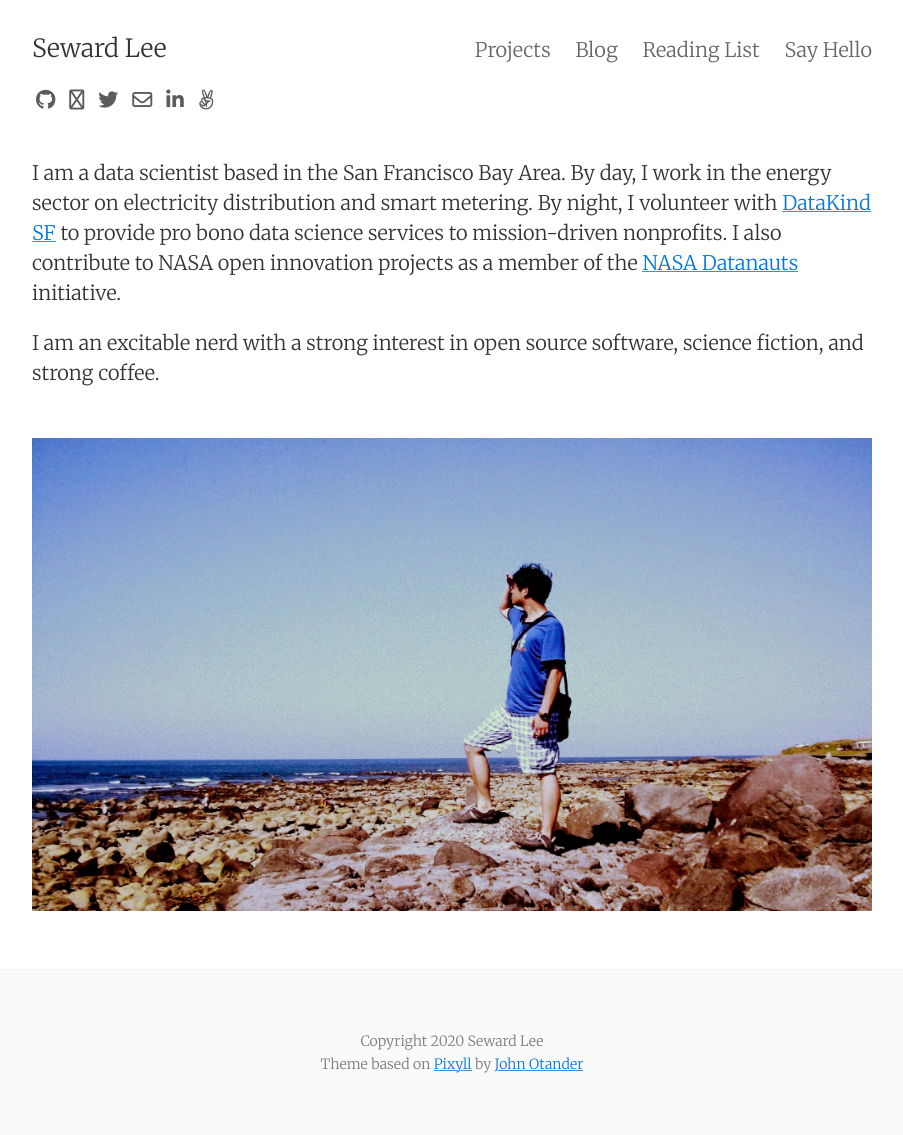
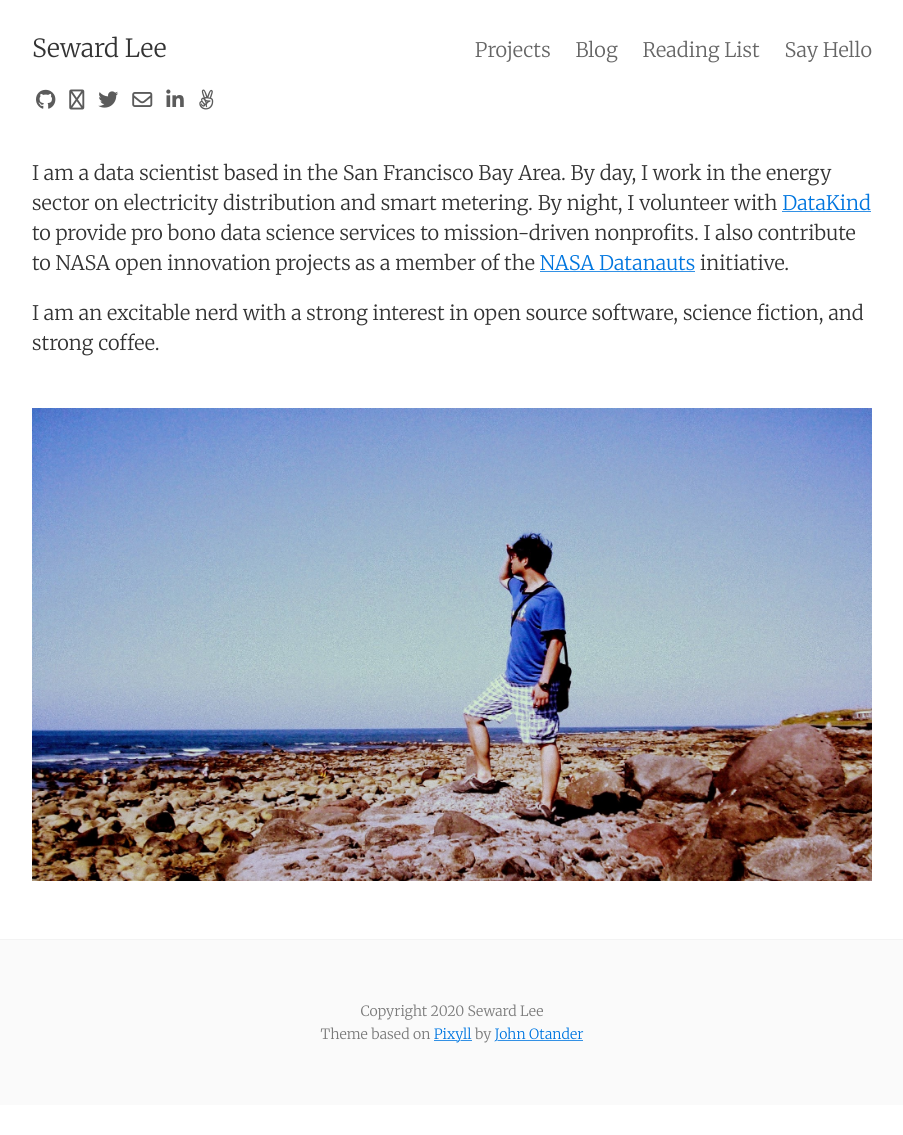
Before and after one commit to sewardlee337/sewardlee337.github.io, a Jekyll site: the page built from index.html, in a window 1280 px wide. Shown: the whole page, without its empty margins (188-1091 px from the left). Built offline with Jekyll 4.4.1, drawn with Linux system fonts in a browser that asks for light colours; nearby versions of some CDN libraries; after the commit the page ends 1105 px from its top, so only the background shows below that.

Commit message:
Small edits

```diff
--- a/index.html
+++ b/index.html
@@ -8,8 +8,8 @@ layout: default
 <p>
   I am a data scientist based in the San Francisco Bay Area. By day, I work in
   the energy sector on electricity distribution and smart metering. By night,
-  I volunteer with <a href = "https://www.datakind.org/chapters/datakind-sf">
-  DataKind SF</a> to provide pro bono data science services to mission-driven
+  I volunteer with <a href = "https://www.datakind.org/">
+  DataKind</a> to provide pro bono data science services to mission-driven
   nonprofits. I also contribute to NASA open innovation projects as a member
   of the <a href = "https://open.nasa.gov/explore/datanauts/">NASA Datanauts</a>
   initiative.
```
Also changed, not shown: blog/_posts/2020-08-16-every-row-in-your-dataset-is-a-human-being.md (+1 -1 lines), readinglist.md (+1 -1 lines).
